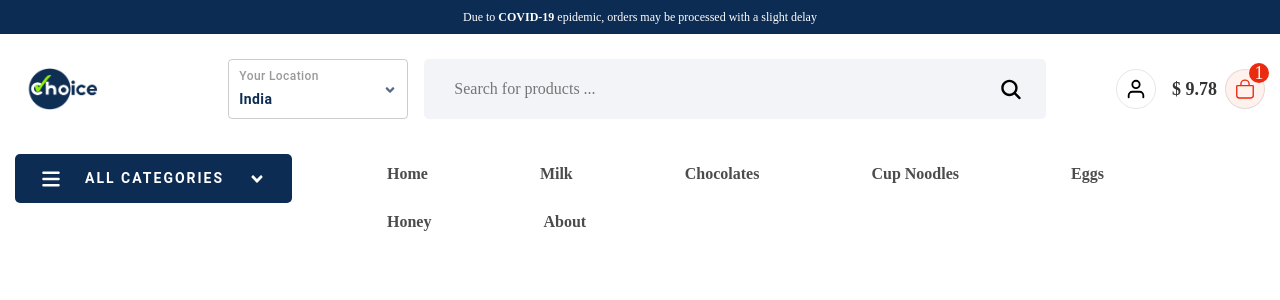
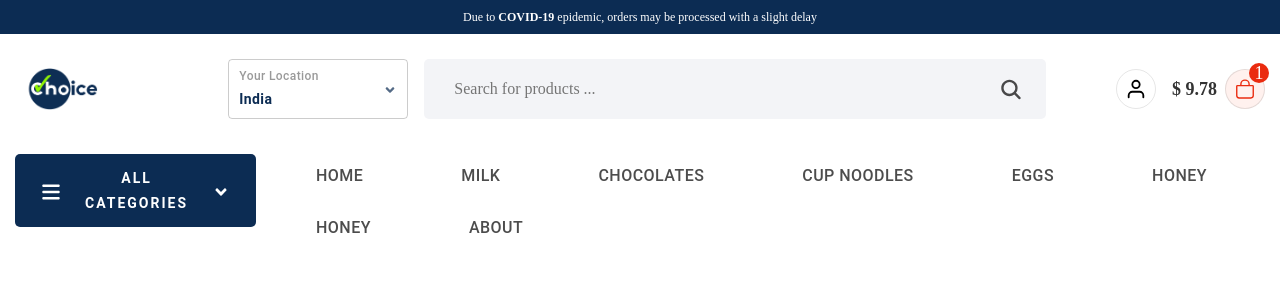
Before and after one commit to vijikalavarkar/choice, a React (Create React App) app in the folder client/: page / in a window 1280 px wide. Shown: the top 300 px of the page. Built offline with nearby package versions, Linux system fonts and the light colour scheme.

Commit message:
added country dropdown feature

```diff
--- a/client/src/App.css
+++ b/client/src/App.css
@@ -5,6 +5,19 @@
 }
 
 @import url('https://fonts.googleapis.com/css2?family=League+Spartan:wght@100..900&family=Playwrite+CO+Guides&family=Poppins:ital,wght@0,100;0,200;0,300;0,400;0,500;0,600;0,700;0,800;0,900;1,100;1,200;1,300;1,400;1,500;1,600;1,700;1,800;1,900&family=Roboto:ital,wght@0,100;0,300;0,400;0,500;0,700;0,900;1,100;1,300;1,400;1,500;1,700;1,900&display=swap');
+
+::-webkit-scrollbar{
+  width: 8px !important;
+  height: 8px !important;
+}
+
+::-webkit-scrollbar-thumb{
+  background: #ccc;
+}
+
+::-webkit-scrollbar-track{
+  background: transparent;
+}
 
 @media (min-width: 1200px) {
   .container {
--- a/client/src/components/CounrtyDropdown/CountryDropdown.css
+++ b/client/src/components/CounrtyDropdown/CountryDropdown.css
@@ -31,3 +31,51 @@
 .country_drop_down span.ml-auto svg{
     opacity: 0.7;
 }
+
+
+
+
+/* country css */
+.locationModel .MuiPaper-elevation{
+    padding: 25px;
+    position: relative;
+}
+
+.locationModel .locationdesc{
+    color: #aeb3b8;
+}
+
+.locationModel .countryList{
+    margin-bottom: 0px;
+    max-height: 400px;
+    overflow-y: scroll;
+    overflow-x: hidden;
+}
+
+.locationModel .countryList li{
+    width: 100%;
+    list-style: none;
+}
+
+.locationModel .countryList li button{
+    width: 100%;
+    text-transform: capitalize;
+    color: black;
+    justify-content: flex-start;
+    padding: 15px 20px;
+}
+
+.locationModel .close_{
+    position: absolute;
+    right: 25px;
+    top: 18px;
+    color: #000;
+    min-width: 40px;
+    width: 40px;
+    height: 40px;
+    border-radius: 50%;
+}
+
+.locationModel .close_ svg{
+    font-size: 20px;
+}
--- a/client/src/components/CounrtyDropdown/CountryDropdown.js
+++ b/client/src/components/CounrtyDropdown/CountryDropdown.js
@@ -1,17 +1,74 @@
 import Button from '@mui/material/Button';
 import "./CountryDropdown.css";
 import { FaAngleDown } from "react-icons/fa";
+import { useState } from 'react';
+import { MdClose } from "react-icons/md";
+import Dialog from '@mui/material/Dialog';
+import { IoSearch } from "react-icons/io5";
+
 
 const CountryDropdown = () => {
+
+
+
+    // country state
+    const [isOpenModel, setIsOpenModel] = useState(false)
+
     return (
         <>
-            <Button className="country_drop_down">
+            <Button className="country_drop_down" onClick={()=>setIsOpenModel(true)}>
                 <div className="info d-flex flex-column">
                     <span className='label'>Your Location</span>
                     <span className='cname'>India</span>
                 </div>
                 <span className='ml-auto angle'><FaAngleDown /></span>
             </Button>
+
+            {/* Location Model */}
+            <Dialog open={isOpenModel} onClose={()=>setIsOpenModel(false)} className='locationModel'>
+
+                <h4>Choose your Delivery Location</h4>
+                <p className='locationdesc'>Enter the address and we will specify the offer for your area</p>
+                <Button className='close_' onClick={()=>setIsOpenModel(false)}><MdClose /></Button>
+
+                <div className='headerSearch w-100'>
+                    <input type="text" placeholder='Search your area ...'/>
+                    <Button><IoSearch /></Button>
+                </div>
+
+                <ul className='countryList mt-3'>
+                    <li><Button onClick={()=>setIsOpenModel(false)}>India</Button></li>
+                    <li><Button onClick={()=>setIsOpenModel(false)}>Shri Lanka</Button></li>
+                    <li><Button onClick={()=>setIsOpenModel(false)}>Pakistan</Button></li>
+                    <li><Button onClick={()=>setIsOpenModel(false)}>India</Button></li>
+                    <li><Button onClick={()=>setIsOpenModel(false)}>Shri Lanka</Button></li>
+                    <li><Button onClick={()=>setIsOpenModel(false)}>Pakistan</Button></li>
+                    <li><Button onClick={()=>setIsOpenModel(false)}>India</Button></li>
+                    <li><Button onClick={()=>setIsOpenModel(false)}>Shri Lanka</Button></li>
+                    <li><Button onClick={()=>setIsOpenModel(false)}>Pakistan</Button></li>
+                    <li><Button onClick={()=>setIsOpenModel(false)}>India</Button></li>
+                    <li><Button onClick={()=>setIsOpenModel(false)}>Shri Lanka</Button></li>
+                    <li><Button onClick={()=>setIsOpenModel(false)}>Pakistan</Button></li>
+                    <li><Button onClick={()=>setIsOpenModel(false)}>India</Button></li>
+                    <li><Button onClick={()=>setIsOpenModel(false)}>Shri Lanka</Button></li>
+                    <li><Button onClick={()=>setIsOpenModel(false)}>Pakistan</Button></li>
+                    <li><Button onClick={()=>setIsOpenModel(false)}>India</Button></li>
+                    <li><Button onClick={()=>setIsOpenModel(false)}>Shri Lanka</Button></li>
+                    <li><Button onClick={()=>setIsOpenModel(false)}>Pakistan</Button></li>
+                    <li><Button onClick={()=>setIsOpenModel(false)}>India</Button></li>
+                    <li><Button onClick={()=>setIsOpenModel(false)}>Shri Lanka</Button></li>
+                    <li><Button onClick={()=>setIsOpenModel(false)}>Pakistan</Button></li>
+                    <li><Button onClick={()=>setIsOpenModel(false)}>India</Button></li>
+                    <li><Button onClick={()=>setIsOpenModel(false)}>Shri Lanka</Button></li>
+                    <li><Button onClick={()=>setIsOpenModel(false)}>Pakistan</Button></li>
+                    <li><Button onClick={()=>setIsOpenModel(false)}>India</Button></li>
+                    <li><Button onClick={()=>setIsOpenModel(false)}>Shri Lanka</Button></li>
+                    <li><Button onClick={()=>setIsOpenModel(false)}>Pakistan</Button></li>
+                </ul>
+
+            </Dialog>
+
+
         </>
     );
 };
--- a/client/src/components/Header/Header.js
+++ b/client/src/components/Header/Header.js
@@ -5,6 +5,7 @@ import CountryDropdown from '../CounrtyDropdown/CountryDropdown'
 import Searchbar from '../Searchbar/Searchbar'
 import Carting from '../Carting/Carting'
 import Navbar from '../Navbar/Navbar'
+
 
 
 const Header = () => {
@@ -43,6 +44,7 @@ const Header = () => {
             <Navbar />
 
 
+
         </>
     )
 }
--- a/client/src/components/Navbar/Navbar.css
+++ b/client/src/components/Navbar/Navbar.css
@@ -34,19 +34,34 @@ nav .navpart2 ul{
     margin-top: 6px;
 }
 
-nav .navpart2 ul li a{
+nav .navpart2 ul li a button{
     font-size: 16px;
-    font-weight: 600;
+    font-weight: 500;
     text-decoration: none;
     color: rgba(0,0,0,0.7);
     display: flex;
     align-items: center;
-    padding: 12px 52px;
+    padding: 12px 45px;
     transition: all 0.2s ease-in-out;
     border-radius: 3px;
 }
 
-nav .navpart2 ul li a:hover{
+nav .navpart2 ul li a button:hover{
     background-color: #0c2c53;
     color: white;
 }
+
+nav .navpart2 ul li a{
+    text-decoration: none;
+}
+
+
+nav .navpart1{
+    max-width: 20%;
+    flex: 0 0 20%;
+}
+
+nav .navpart2{
+    max-width: 80%;
+    flex: 0 0 80%;
+}
--- a/client/src/components/Navbar/Navbar.js
+++ b/client/src/components/Navbar/Navbar.js
@@ -23,13 +23,14 @@ const Navbar = () => {
                         {/* List [ menus ] */}
                         <div className='navpart2 col-sm-9 d-flex align-items-center'>
                             <ul className='list list-inline ml-auto'>
-                                <li className='list-inline-item'><Link to={'/'} >Home</Link></li>
-                                <li className='list-inline-item'><Link to={'/'} >Milk</Link></li>
-                                <li className='list-inline-item'><Link to={'/'} >Chocolates</Link></li>
-                                <li className='list-inline-item'><Link to={'/'} >Cup Noodles</Link></li>
-                                <li className='list-inline-item'><Link to={'/'} >Eggs</Link></li>
-                                <li className='list-inline-item'><Link to={'/'} >Honey</Link></li>
-                                <li className='list-inline-item'><Link to={'/'} >About</Link></li>
+                                <li className='list-inline-item'><Link to={'/'} ><Button>Home</Button></Link></li>
+                                <li className='list-inline-item'><Link to={'/'} ><Button>Milk</Button></Link></li>
+                                <li className='list-inline-item'><Link to={'/'} ><Button>Chocolates</Button></Link></li>
+                                <li className='list-inline-item'><Link to={'/'} ><Button>Cup Noodles</Button></Link></li>
+                                <li className='list-inline-item'><Link to={'/'} ><Button>Eggs</Button></Link></li>
+                                <li className='list-inline-item'><Link to={'/'} ><Button>Honey</Button></Link></li>
+                                <li className='list-inline-item'><Link to={'/'} ><Button>Honey</Button></Link></li>
+                                <li className='list-inline-item'><Link to={'/'} ><Button>About</Button></Link></li>
                             </ul>
                         </div>
                     </div>
--- a/client/src/components/Searchbar/Searchbar.css
+++ b/client/src/components/Searchbar/Searchbar.css
@@ -28,6 +28,7 @@
     width: 40px;
     border-radius: 50%;
     color: black;
+    opacity: 0.7;
 }
 
 .headerSearch button svg{
```
Also changed, not shown: client/src/components/Test/Test.css (added, +21 -0 lines), client/src/components/Test/Test.js (added, +30 -0 lines).
